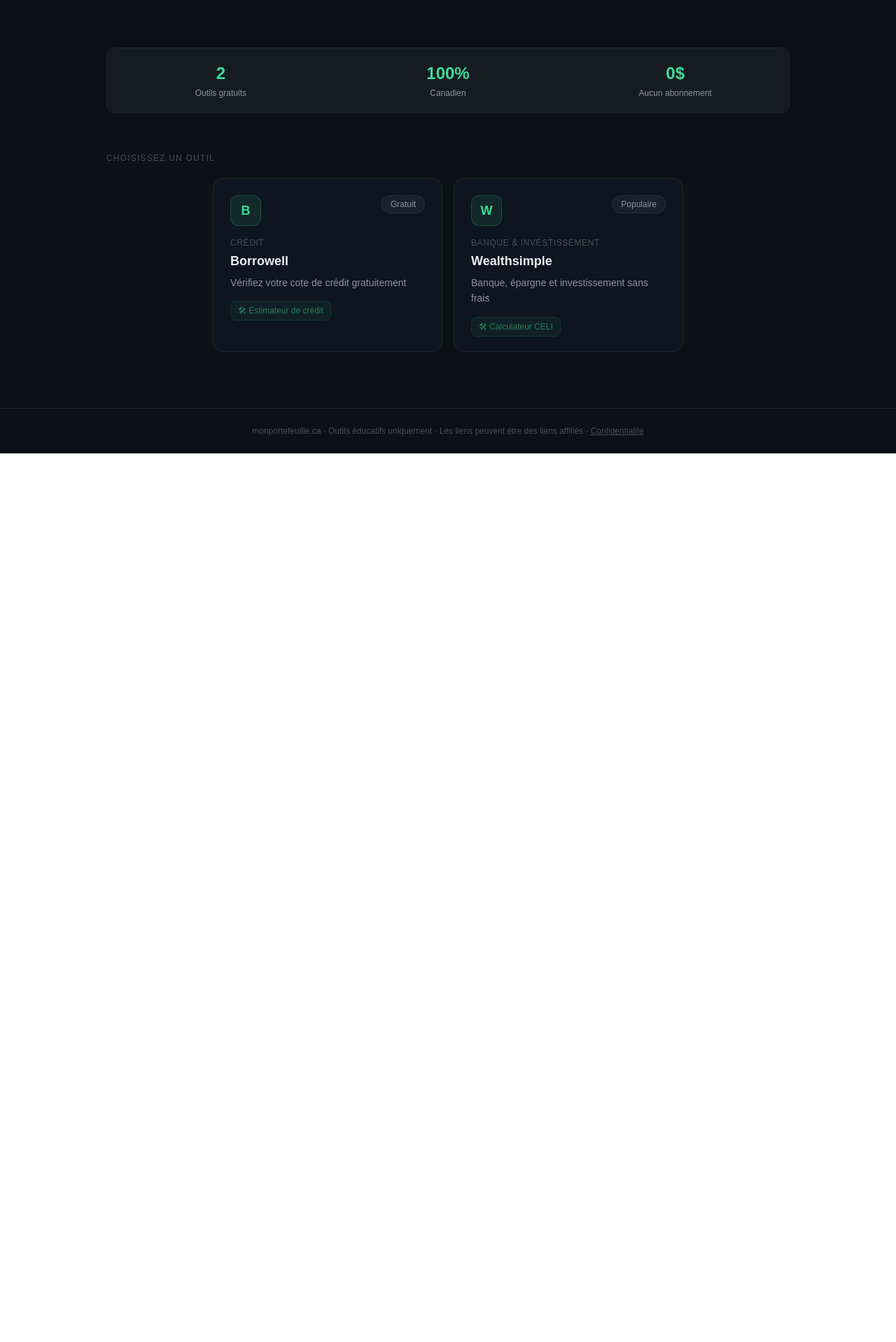
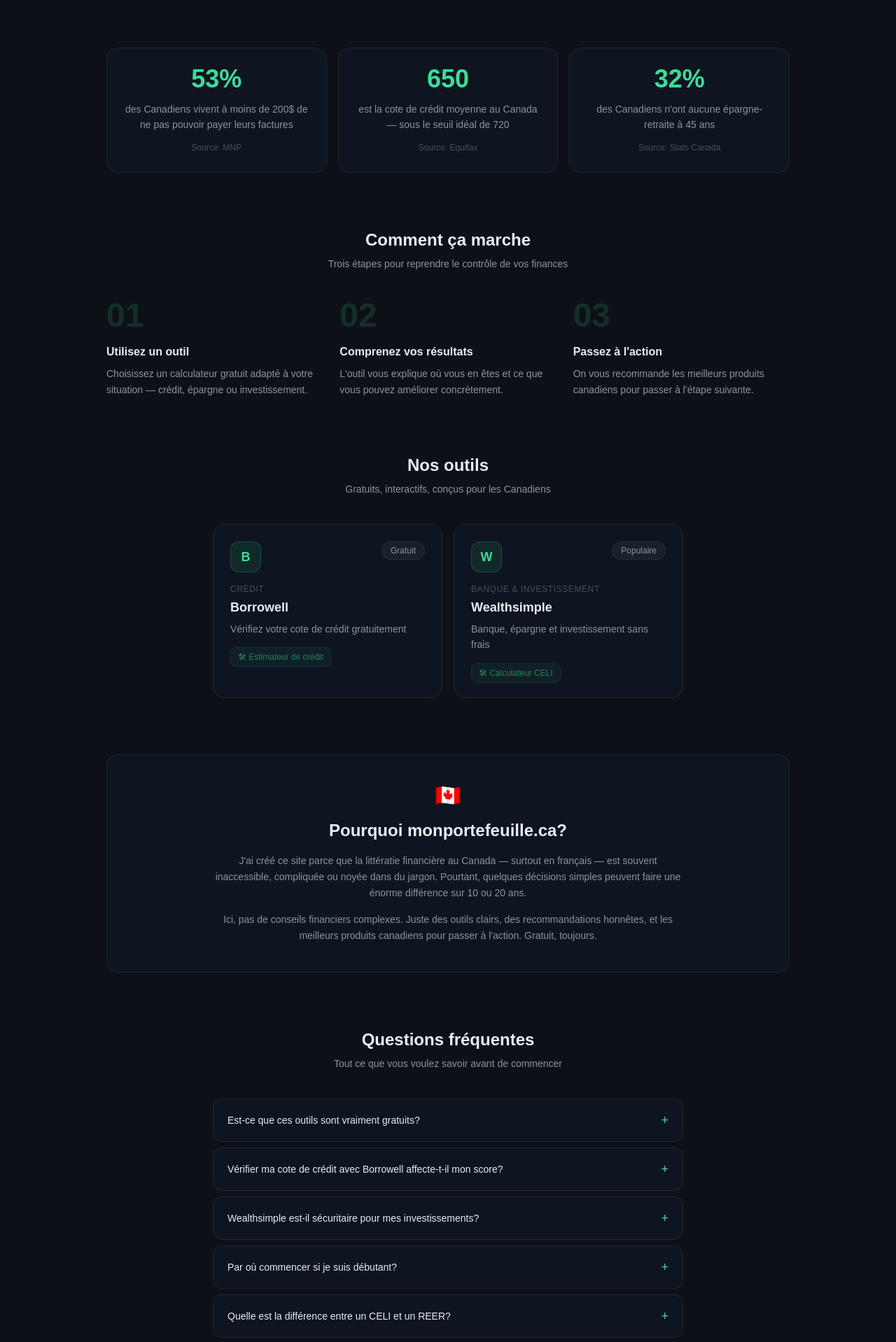
Before and after one commit to MlobsterWhite/monportefeuille, a Next.js app: page / in a window 1280 px wide. Shown: the part 362-2280 px from the top of the page at 70% size. Before the commit the page ends 1010 px from the top, so only its background shows below. Built offline with nearby package versions, Linux system fonts and the light colour scheme.

Commit message:
page accueil enrichie

```diff
--- a/pages/index.jsx
+++ b/pages/index.jsx
@@ -1,3 +1,4 @@
+import { useState } from "react";
 import Link from "next/link";
 import Layout from "../components/Layout";
 
@@ -6,12 +7,59 @@
   { id: "wealthsimple", name: "Wealthsimple", tagline: "Banque, épargne et investissement sans frais", category: "Banque & Investissement", badge: "Populaire", tool: "Calculateur CELI" },
 ];
 
+const faqs = [
+  {
+    q: "Est-ce que ces outils sont vraiment gratuits?",
+    a: "Oui, tous les outils sur monportefeuille.ca sont 100% gratuits. Le site est financé par des liens affiliés — si vous ouvrez un compte via nos liens, on reçoit une petite commission, sans coût supplémentaire pour vous."
+  },
+  {
+    q: "Vérifier ma cote de crédit avec Borrowell affecte-t-il mon score?",
+    a: "Non. Borrowell effectue une vérification douce (soft check) qui n'a aucun impact sur votre cote de crédit. Vous pouvez vérifier aussi souvent que vous voulez."
+  },
+  {
+    q: "Wealthsimple est-il sécuritaire pour mes investissements?",
+    a: "Oui. Wealthsimple est membre de l'OCRI (Organisme canadien de réglementation des investissements) et les comptes sont protégés par le FCPE jusqu'à 1 million de dollars."
+  },
+  {
+    q: "Par où commencer si je suis débutant?",
+    a: "Commencez par Borrowell pour connaître votre cote de crédit — c'est gratuit et ça prend 2 minutes. Ensuite, ouvrez un CELI chez Wealthsimple et contribuez ce que vous pouvez chaque mois, même 50$."
+  },
+  {
+    q: "Quelle est la différence entre un CELI et un REER?",
+    a: "Le CELI (Compte d'épargne libre d'impôt) vous permet de retirer votre argent sans payer d'impôt. Le REER (Régime enregistré d'épargne-retraite) réduit votre revenu imposable maintenant, mais vous payez de l'impôt au retrait. En général, le CELI est recommandé en premier pour la plupart des Canadiens."
+  },
+];
+
+function FAQ() {
+  const [open, setOpen] = useState(null);
+  return (
+    <div className="flex flex-col gap-2">
+      {faqs.map((item, i) => (
+        <div key={i} className="bg-[#0E1520] border border-[#21262D] rounded-xl overflow-hidden">
+          <button
+            onClick={() => setOpen(open === i ? null : i)}
+            className="w-full text-left px-5 py-4 flex justify-between items-center gap-4"
+          >
+            <span className="text-sm font-medium text-[#E6EDF3]">{item.q}</span>
+            <span className="text-[#3DDC97] text-lg flex-shrink-0">{open === i ? "−" : "+"}</span>
+          </button>
+          {open === i && (
+            <div className="px-5 pb-4">
+              <p className="text-sm text-[#8B949E] leading-relaxed font-light">{item.a}</p>
+            </div>
+          )}
+        </div>
+      ))}
+    </div>
+  );
+}
+
 export default function Home() {
   return (
     <Layout title="Outils financiers canadiens">
-      <div className="max-w-5xl mx-auto px-6 pb-20">
+      <div className="max-w-5xl mx-auto px-6 pb-24">
 
-        {/* Hero */}
+        {/* ── Hero ── */}
         <div className="py-16 text-center">
           <div className="inline-block bg-[#3DDC97]/10 border border-[#3DDC97]/20 rounded-full px-4 py-1 text-xs text-[#3DDC97] uppercase tracking-widest mb-5">
             Outils financiers canadiens
@@ -26,18 +74,46 @@
           </p>
         </div>
 
-        {/* Stats */}
-        <div className="grid grid-cols-3 border border-[#21262D] rounded-xl overflow-hidden mb-14">
-          {[["2", "Outils gratuits"], ["100%", "Canadien"], ["0$", "Aucun abonnement"]].map(([val, label]) => (
-            <div key={label} className="bg-[#161B22] py-5 text-center">
-              <div className="text-2xl font-bold text-[#3DDC97]">{val}</div>
-              <div className="text-xs text-[#8B949E] mt-1 font-light">{label}</div>
+        {/* ── Faits financiers ── */}
+        <div className="grid grid-cols-1 sm:grid-cols-3 gap-4 mb-20">
+          {[
+            { stat: "53%", desc: "des Canadiens vivent à moins de 200$ de ne pas pouvoir payer leurs factures", source: "MNP" },
+            { stat: "650", desc: "est la cote de crédit moyenne au Canada — sous le seuil idéal de 720", source: "Equifax" },
+            { stat: "32%", desc: "des Canadiens n'ont aucune épargne-retraite à 45 ans", source: "Stats Canada" },
+          ].map((item) => (
+            <div key={item.stat} className="bg-[#0E1520] border border-[#21262D] rounded-2xl p-6 text-center">
+              <div className="text-4xl font-black text-[#3DDC97] mb-3">{item.stat}</div>
+              <p className="text-sm text-[#8B949E] leading-relaxed font-light mb-2">{item.desc}</p>
+              <span className="text-xs text-[#484F58]">Source: {item.source}</span>
             </div>
           ))}
         </div>
 
-        {/* Grid */}
-        <p className="text-xs text-[#484F58] uppercase tracking-widest mb-5">Choisissez un outil</p>
+        {/* ── Comment ça marche ── */}
+        <div className="mb-20">
+          <h2 className="text-2xl font-bold text-[#E6EDF3] text-center mb-2">Comment ça marche</h2>
+          <p className="text-sm text-[#8B949E] text-center mb-10 font-light">Trois étapes pour reprendre le contrôle de vos finances</p>
+          <div className="grid grid-cols-1 sm:grid-cols-3 gap-6">
+            {[
+              { step: "01", title: "Utilisez un outil", desc: "Choisissez un calculateur gratuit adapté à votre situation — crédit, épargne ou investissement.", color: "#3DDC97" },
+              { step: "02", title: "Comprenez vos résultats", desc: "L'outil vous explique où vous en êtes et ce que vous pouvez améliorer concrètement.", color: "#3DDC97" },
+              { step: "03", title: "Passez à l'action", desc: "On vous recommande les meilleurs produits canadiens pour passer à l'étape suivante.", color: "#3DDC97" },
+            ].map((item) => (
+              <div key={item.step} className="flex flex-col gap-4">
+                <div className="text-5xl font-black text-[#3DDC97]/15">{item.step}</div>
+                <div>
+                  <h3 className="text-base font-bold text-[#E6EDF3] mb-2">{item.title}</h3>
+                  <p className="text-sm text-[#8B949E] leading-relaxed font-light">{item.desc}</p>
+                </div>
+              </div>
+            ))}
+          </div>
+        </div>
+
+        {/* ── Outils ── */}
+        <div className="mb-20">
+          <h2 className="text-2xl font-bold text-[#E6EDF3] text-center mb-2">Nos outils</h2>
+          <p className="text-sm text-[#8B949E] text-center mb-10 font-light">Gratuits, interactifs, conçus pour les Canadiens</p>
           <div className="grid grid-cols-1 sm:grid-cols-2 gap-4 max-w-2xl mx-auto">
             {partners.map(p => (
               <Link
@@ -67,6 +143,33 @@
             ))}
           </div>
         </div>
+
+        {/* ── Pourquoi ce site ── */}
+        <div className="mb-20 bg-[#0E1520] border border-[#21262D] rounded-2xl p-8 md:p-10">
+          <div className="max-w-2xl mx-auto text-center">
+            <div className="text-3xl mb-4">🇨🇦</div>
+            <h2 className="text-2xl font-bold text-[#E6EDF3] mb-4">Pourquoi monportefeuille.ca?</h2>
+            <p className="text-sm text-[#8B949E] leading-relaxed font-light mb-4">
+              J'ai créé ce site parce que la littératie financière au Canada — surtout en français — est souvent inaccessible,
+              compliquée ou noyée dans du jargon. Pourtant, quelques décisions simples peuvent faire une énorme différence sur 10 ou 20 ans.
+            </p>
+            <p className="text-sm text-[#8B949E] leading-relaxed font-light">
+              Ici, pas de conseils financiers complexes. Juste des outils clairs, des recommandations honnêtes,
+              et les meilleurs produits canadiens pour passer à l'action. Gratuit, toujours.
+            </p>
+          </div>
+        </div>
+
+        {/* ── FAQ ── */}
+        <div>
+          <h2 className="text-2xl font-bold text-[#E6EDF3] text-center mb-2">Questions fréquentes</h2>
+          <p className="text-sm text-[#8B949E] text-center mb-10 font-light">Tout ce que vous voulez savoir avant de commencer</p>
+          <div className="max-w-2xl mx-auto">
+            <FAQ />
+          </div>
+        </div>
+
+      </div>
     </Layout>
   );
 }
```
Lines whose indentation alone changed are shown as unchanged.
